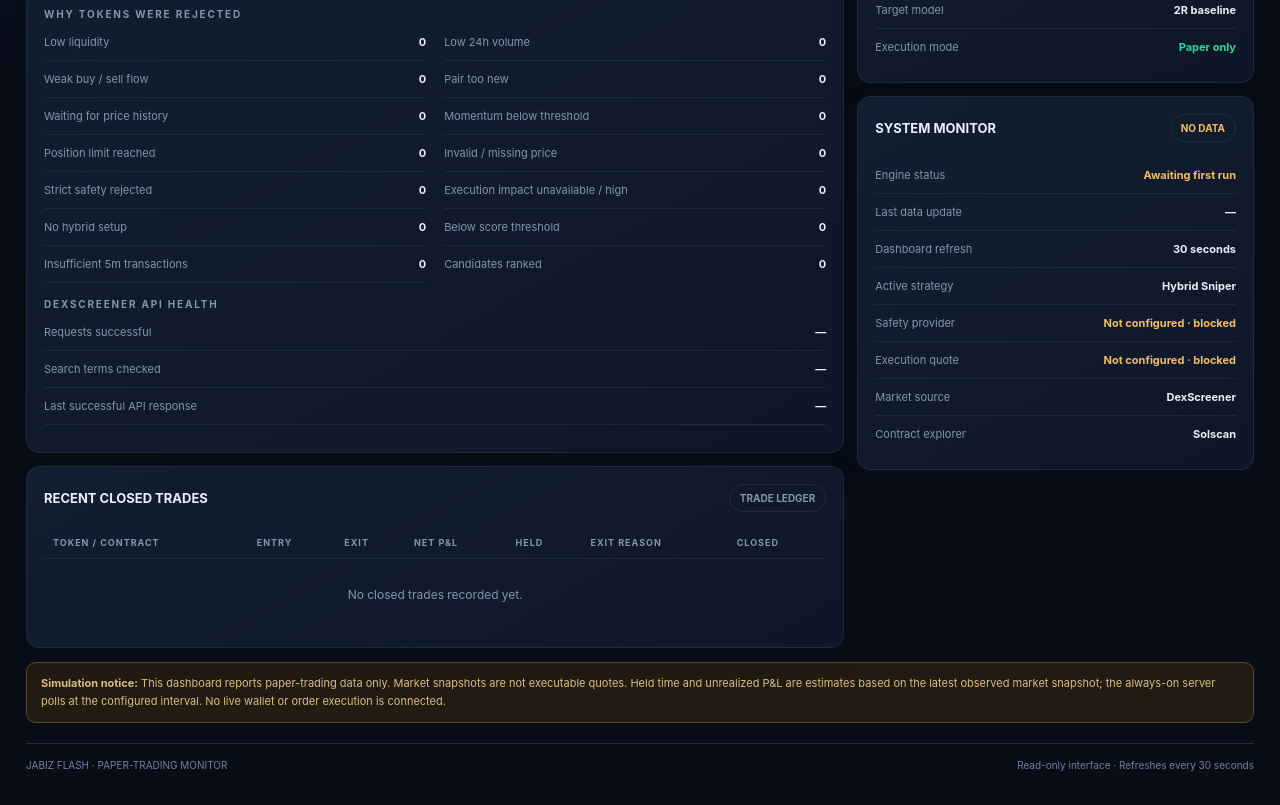
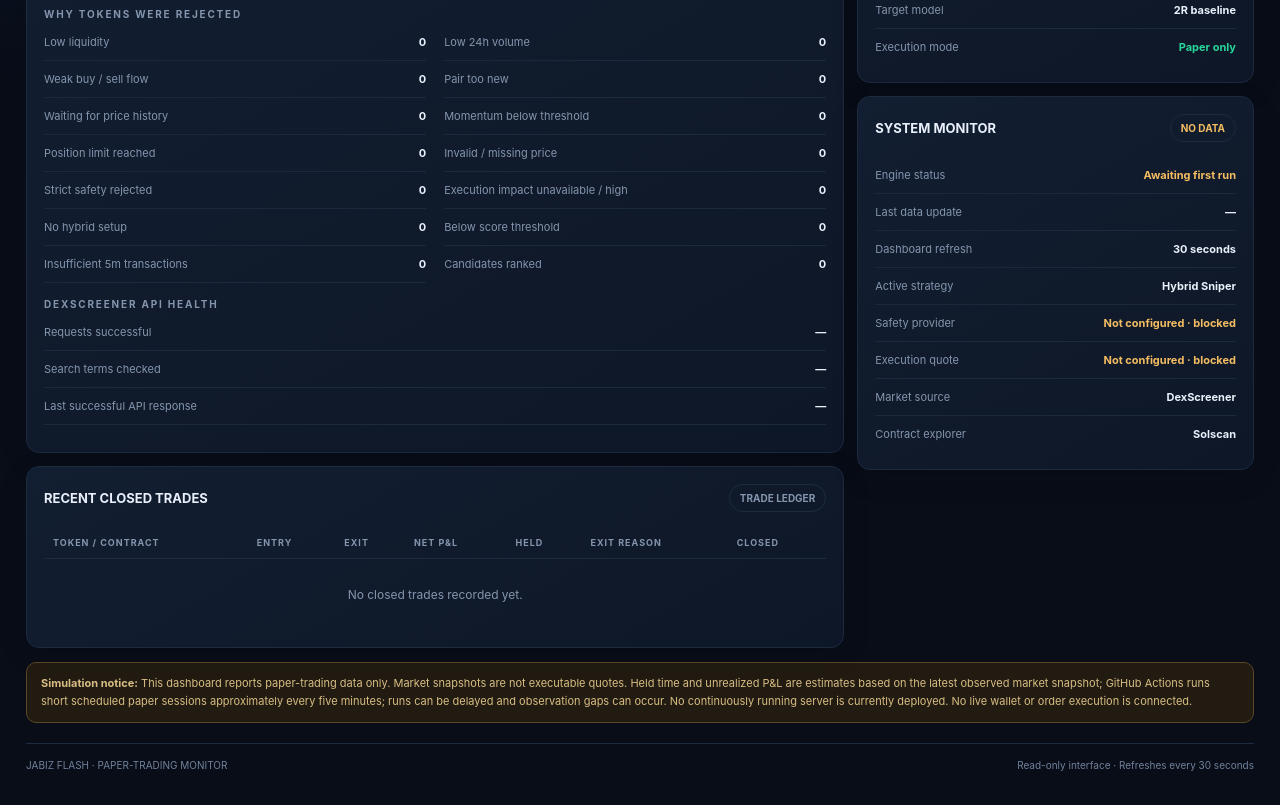
Before and after one commit to Jabiz00/Jabiz-Flash, a plain HTML site: page dashboard/index.html in a window 1280 px wide. Shown: the part 652-1457 px from the top of the page. Drawn offline with Linux system fonts and the light colour scheme; no server answers.

Commit message:
Correct dashboard notice about scheduled runner gaps (#8)

```diff
--- a/dashboard/index.html
+++ b/dashboard/index.html
@@ -29,7 +29,7 @@
 </div><div class="side-stack">
 <section class="panel"><div class="panel-head"><h3>STRATEGY PARAMETERS</h3><span class="tag">CONFIGURED</span></div><div class="system-row"><span>Risk per trade</span><b class="value" id="risk">1.0%</b></div><div class="system-row"><span>Maximum positions</span><b class="value" id="maxpos">10</b></div><div class="system-row"><span>Maximum hold</span><b class="value" id="hold">300 sec</b></div><div class="system-row"><span>Active strategy</span><b class="value">Hybrid Sniper</b></div><div class="system-row"><span>Entry patterns</span><b class="value">Momentum / Breakout / Pullback</b></div><div class="system-row"><span>Candidate score</span><b class="value">70 / 100 minimum</b></div><div class="system-row"><span>Safety policy</span><b class="value amber">Strict · fail closed</b></div><div class="system-row"><span>Target model</span><b class="value">2R baseline</b></div><div class="system-row"><span>Execution mode</span><b class="value green">Paper only</b></div></section>
 <section class="panel" id="system"><div class="panel-head"><h3>SYSTEM MONITOR</h3><span class="tag" id="health">WAITING</span></div><div class="system-row"><span>Engine status</span><b class="value amber" id="engineStatus">Waiting for data</b></div><div class="system-row"><span>Last data update</span><b class="value" id="lastUpdate">—</b></div><div class="system-row"><span>Dashboard refresh</span><b class="value">30 seconds</b></div><div class="system-row"><span>Active strategy</span><b class="value">Hybrid Sniper</b></div><div class="system-row"><span>Safety provider</span><b class="value amber">Not configured · blocked</b></div><div class="system-row"><span>Execution quote</span><b class="value amber">Not configured · blocked</b></div><div class="system-row"><span>Market source</span><b class="value">DexScreener</b></div><div class="system-row"><span>Contract explorer</span><b class="value">Solscan</b></div></section></div></div>
-<div class="notice"><strong>Simulation notice:</strong> This dashboard reports paper-trading data only. Market snapshots are not executable quotes. Held time and unrealized P&amp;L are estimates based on the latest observed market snapshot; the always-on server polls at the configured interval. No live wallet or order execution is connected.</div>
+<div class="notice"><strong>Simulation notice:</strong> This dashboard reports paper-trading data only. Market snapshots are not executable quotes. Held time and unrealized P&amp;L are estimates based on the latest observed market snapshot; GitHub Actions runs short scheduled paper sessions approximately every five minutes; runs can be delayed and observation gaps can occur. No continuously running server is currently deployed. No live wallet or order execution is connected.</div>
 <footer><span>JABIZ FLASH · PAPER-TRADING MONITOR</span><span>Read-only interface · Refreshes every 30 seconds</span></footer>
 </main>
 <script>
```
